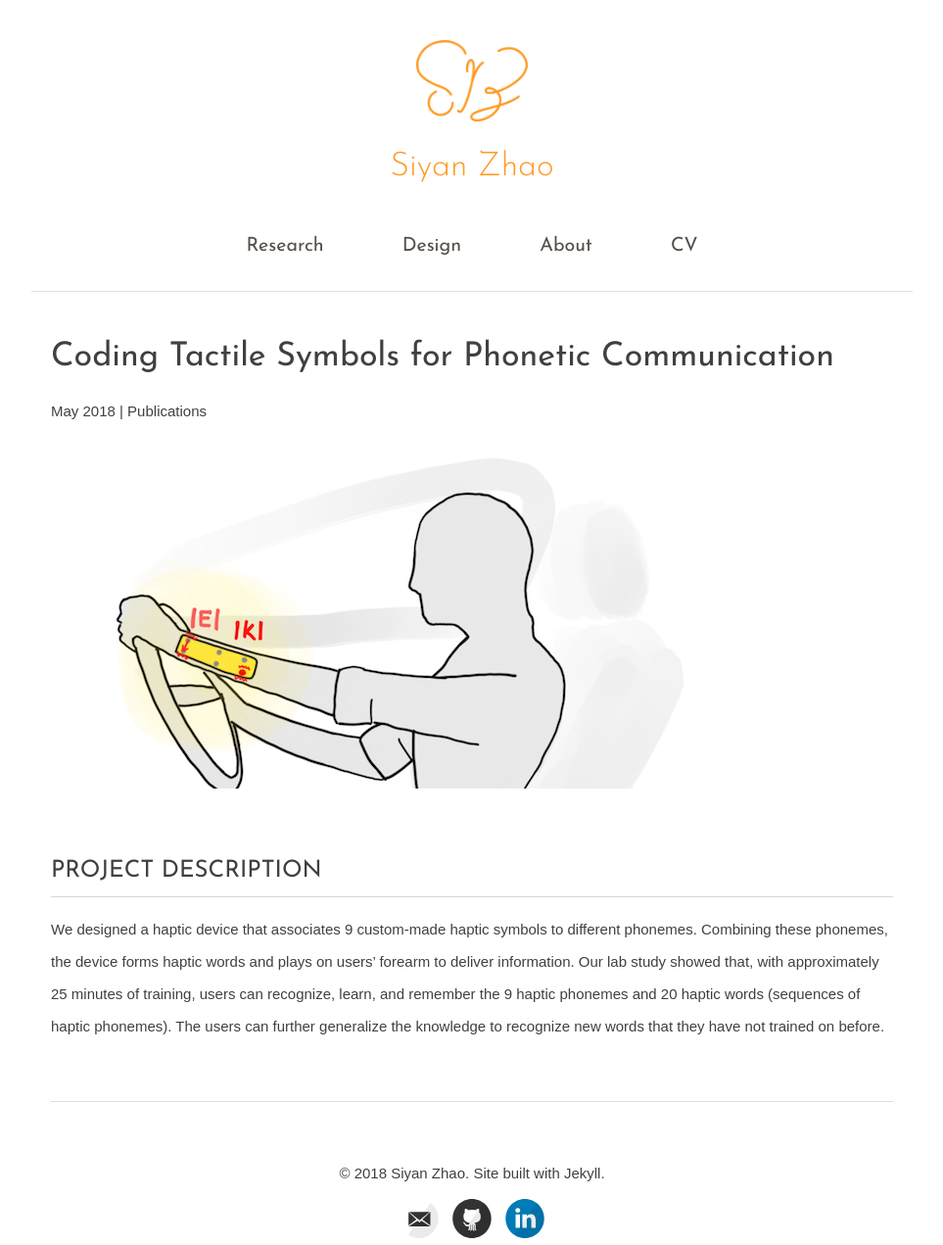
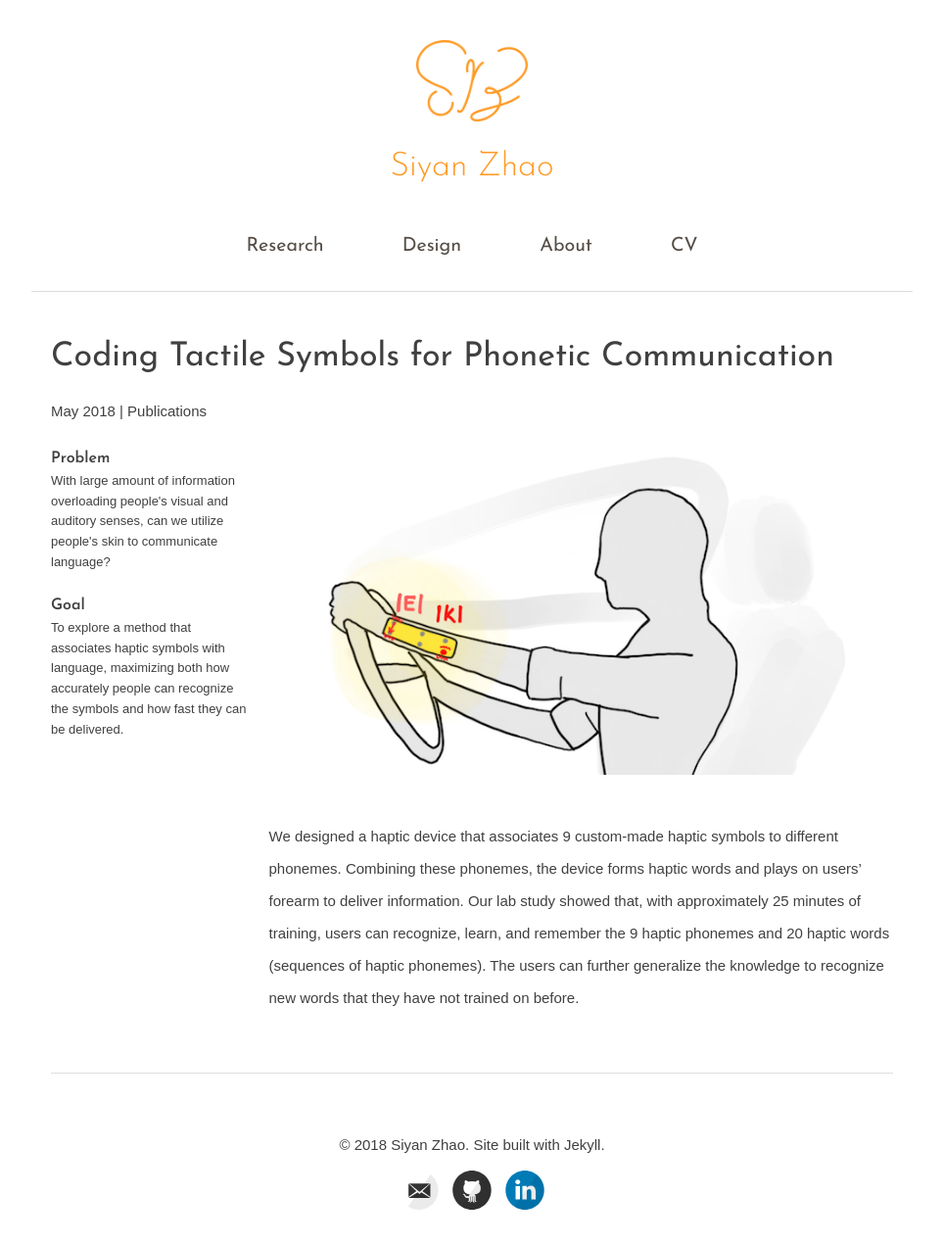
Before and after one commit to siyanz/siyanz.github.io, a Jekyll site: the page built from _posts/2017-5-1-Coding-Tactile-Symbols.md, in a window 1280 px wide. Shown: the whole page at 98% size, without its empty margins (158-1121 px from the left). Built offline with Jekyll 4.4.1, drawn with Linux system fonts in a browser that asks for light colours; nearby versions of some CDN libraries; some web fonts are replaced; after the commit the page ends 1242 px from its top, so only the background shows below that.

Commit message:
updated description for coding phonemes

```diff
--- a/_includes/post.html
+++ b/_includes/post.html
@@ -35,7 +35,6 @@
 			</div>
 		</div>
 
-	{% if page.categories contains 'UX' %}
 	<div class="col-sm-3 vert-prog">
 		<div class="post-det text-left">
 		{% if page.problem %}
@@ -68,13 +67,8 @@
 
 		</div>
 	</div>
-	{% endif %}
 
-	{% if page.categories contains 'UX' %}
 	<div class="col-sm-9 main">
-	{% else %}
-	<div class="col-sm-12 main">
-	{% endif %}
 		{% if page.video %}
 		<div class="video">
 			<iframe src="{{ page.video }}" frameborder="0" webkitallowfullscreen mozallowfullscreen allowfullscreen></iframe>
@@ -101,7 +95,5 @@
 
 	</div>
 
-
-
 </article>
 <div class="clearfix"></div>
--- a/_posts/2017-5-1-Coding-Tactile-Symbols.md
+++ b/_posts/2017-5-1-Coding-Tactile-Symbols.md
@@ -5,6 +5,8 @@ shortinfo: Hearing with the skin. An exciting summer research exploration with F
 year: 2018
 month: May
 categories: [Publications]
+problem: With large amount of information overloading people's visual and auditory senses, can we utilize people's skin to communicate language?
+goal: To explore a method that associates haptic symbols with language, maximizing both how accurately people can recognize the symbols and how fast they can be delivered.
 resources:
  - resource: Paper
    external-url: resources/papers/Coding-Phonemes.pdf
@@ -16,5 +18,4 @@ teammates:
  - name: fLau
  - name: fAbousi
 ---
-### Project Description
 We designed a haptic device that associates 9 custom-made haptic symbols to different phonemes. Combining these phonemes, the device forms haptic words and plays on users' forearm to deliver information. Our lab study showed that, with approximately 25 minutes of training, users can recognize, learn, and remember the 9 haptic phonemes and 20 haptic words (sequences of haptic phonemes). The users can further generalize the knowledge to recognize new words that they have not trained on before.
```
Also changed, not shown: _posts/2015-7-1-StereoHaptics.md (+1 -1 lines).
